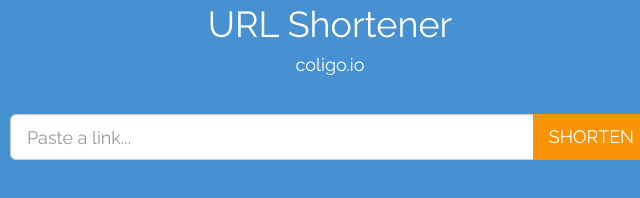
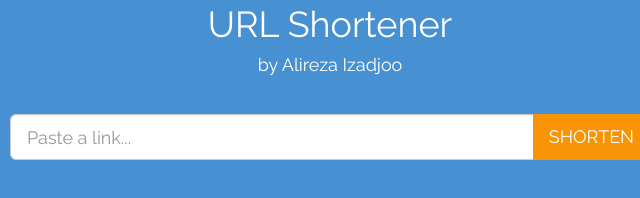
Before and after one commit to Esssport/url-shortener, a website: page views/index.html in a window 1280 px wide. Shown: the part 142-340 px from the top of the page, 310-950 px from the left. Drawn offline with nearby package versions, Linux system fonts and the light colour scheme; files that its build step writes are made by us from their sources; files whose address does not match are found by name.

Commit message:
updated /views/index.html file

```diff
--- a/views/index.html
+++ b/views/index.html
@@ -1,5 +1,6 @@
 <!DOCTYPE html>
 <html>
+
 <head>
 	<meta charset="utf-8">
 	<meta http-equiv="X-UA-Compatible" content="IE=edge">
@@ -10,6 +11,7 @@
 	<link rel="stylesheet" href="https://maxcdn.bootstrapcdn.com/bootstrap/3.3.6/css/bootstrap.min.css">
 	<link href="css/styles.css" rel="stylesheet">
 </head>
+
 <body>
 
 	<div class="site-wrapper">
@@ -21,7 +23,7 @@
 				<div class="inner cover">
 					<span class="glyphicon glyphicon-link"></span>
 					<h1>URL Shortener</h1>
-          <h4>coligo.io</h4>
+					<h4>by Alireza Izadjoo</h4>
 
 					<div class="row">
 
@@ -52,4 +54,5 @@
 	<script src="https://maxcdn.bootstrapcdn.com/bootstrap/3.3.6/js/bootstrap.min.js"></script>
 	<script src="javascripts/shorten.js"></script>
 </body>
+
 </html>
```
Lines whose indentation alone changed are shown as unchanged.
